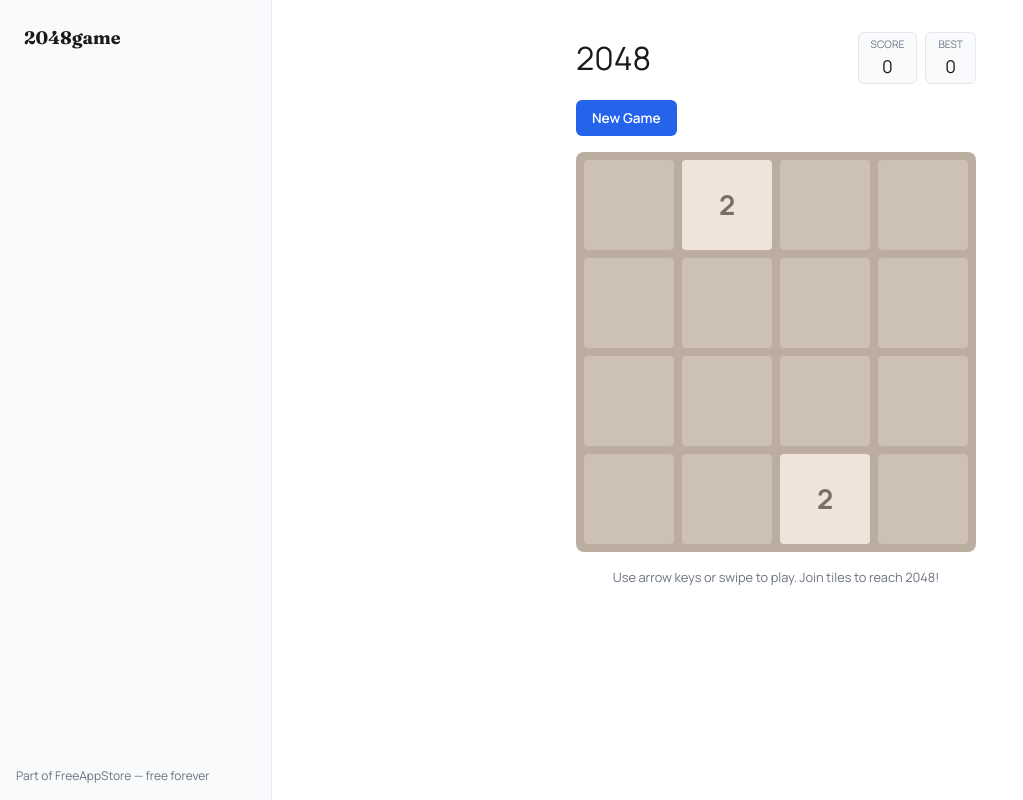
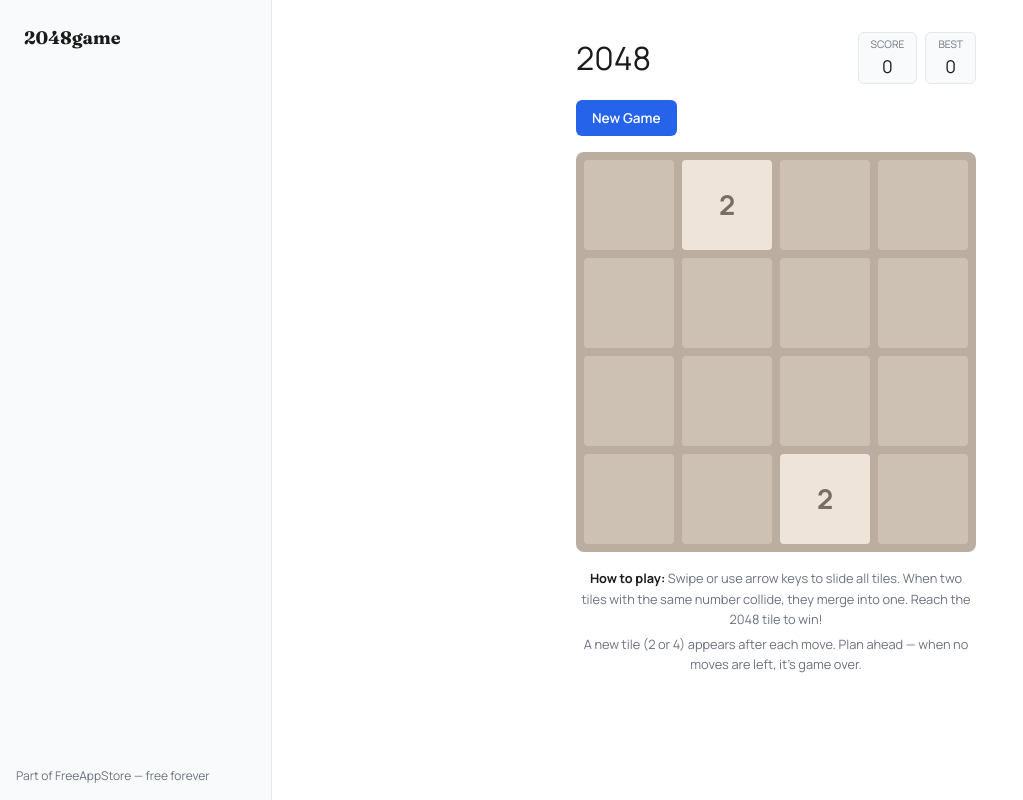
Before and after one commit to freegamestore-online/2048, a React (Vite) app in the folder web/: page / in a window 1280 px wide. Shown: the whole page, without its empty margins (0-1023 px from the left). Built offline with nearby package versions, Linux system fonts and the light colour scheme.

Commit message:
Improve how-to-play instructions
Explain tile merging, new tile spawning, and game over condition
instead of just "join tiles to reach 2048".

Co-Authored-By: Claude Opus 4.6 (1M context) <noreply@anthropic.com>

```diff
--- a/web/src/App.tsx
+++ b/web/src/App.tsx
@@ -439,9 +439,10 @@ export default function App() {
           )}
         </div>
 
-        <p style={{ marginTop: 16, fontSize: "0.8rem", color: "var(--muted)", textAlign: "center" }}>
-          Use arrow keys or swipe to play. Join tiles to reach 2048!
-        </p>
+        <div style={{ marginTop: 16, fontSize: "0.8rem", color: "var(--muted)", textAlign: "center", lineHeight: 1.6 }}>
+          <p><strong style={{ color: "var(--ink)" }}>How to play:</strong> Swipe or use arrow keys to slide all tiles. When two tiles with the same number collide, they merge into one. Reach the 2048 tile to win!</p>
+          <p style={{ marginTop: 4 }}>A new tile (2 or 4) appears after each move. Plan ahead — when no moves are left, it's game over.</p>
+        </div>
       </div>
     </Shell>
   );
```
